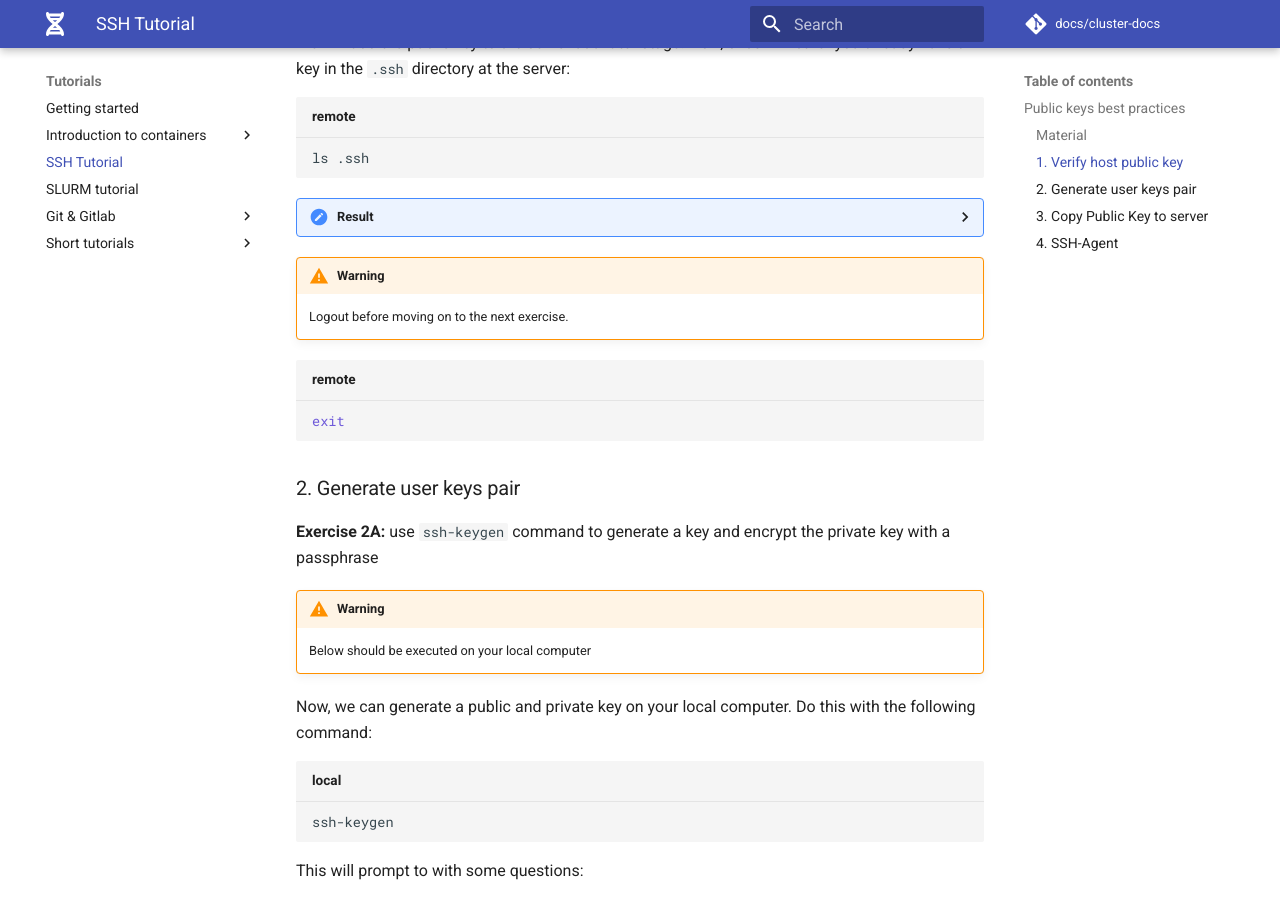
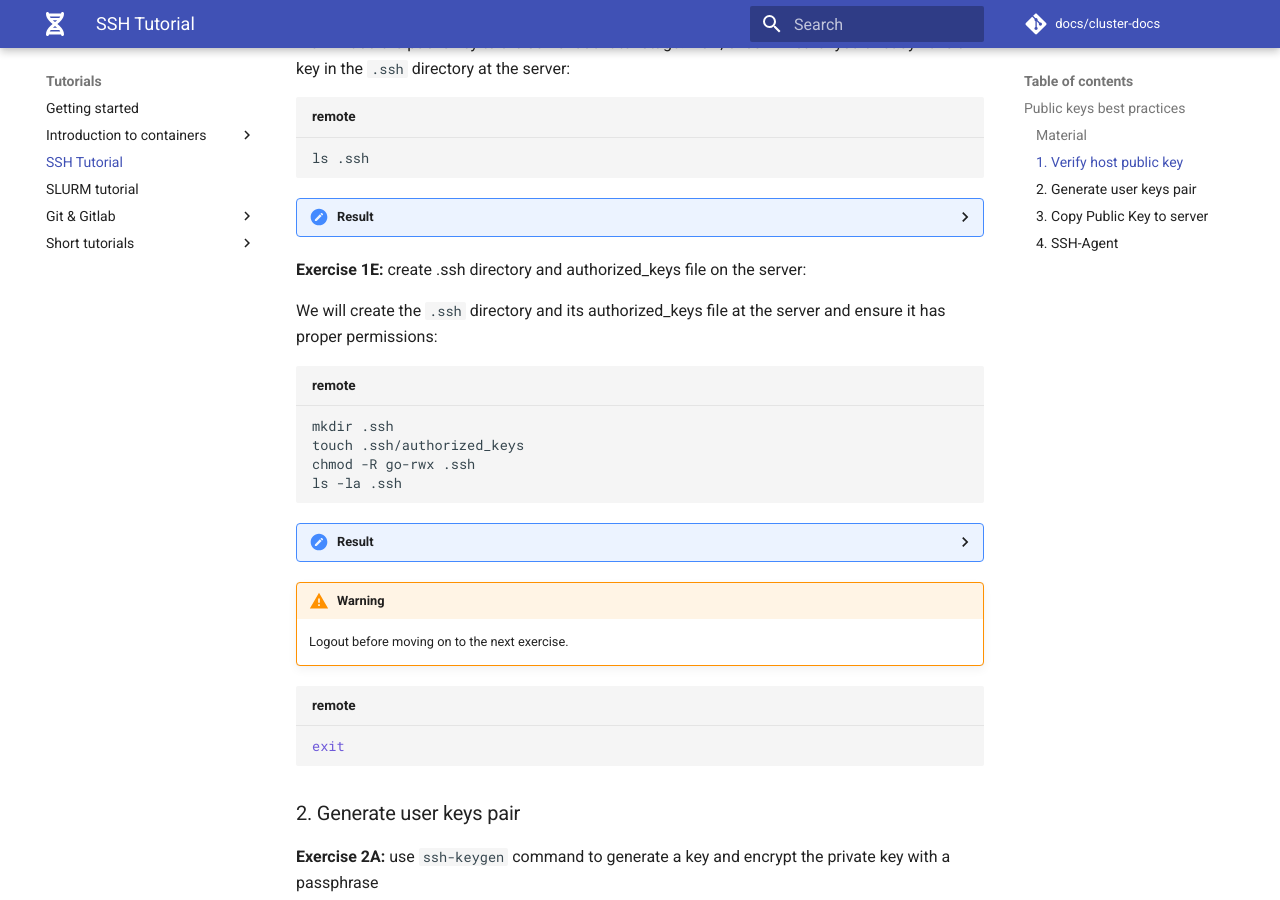
Before and after one commit to GeertvanGeest/cluster-docs, an MkDocs documentation site: the page built from docs/tutorials/SSH_tutorial.md, in a window 1280 px wide and 900 px high, scrolled down 2538 px. Built offline with MkDocs 1.6.1 and Material for MkDocs 9.7.7, drawn with Linux system fonts in a browser that asks for light colours.

Commit message:
Update SSH_tutorial.md: add exercise 1E to create .ssh/authorized_keys with proper permissions

````diff
--- a/docs/tutorials/SSH_tutorial.md
+++ b/docs/tutorials/SSH_tutorial.md
@@ -144,6 +144,29 @@ ls .ssh
 
     ```
     ls: cannot access .ssh: No such file or directory
+    [<hpcuser>@binfservms01 ~]$
+    ```
+
+**Exercise 1E:** create .ssh directory and authorized_keys file on the server:
+
+We will create the `.ssh` directory and its authorized_keys file at the server and ensure it has proper permissions:
+
+``` bash title="remote"
+mkdir .ssh
+touch .ssh/authorized_keys
+chmod -R go-rwx .ssh
+ls -la .ssh
+```
+
+??? done "Result"
+    the .ssh directory and authorized_keys file have been created with permissions that only allow you to read and write:
+
+    ```
+    .ssh:
+    total 4
+    drwx------. 2 <hpcuser> <hpcuser>   29 29 sep 11:14 .
+    drwx------. 8 <hpcuser> <hpcuser> 4096 29 sep 11:14 ..
+    -rw-------. 1 <hpcuser> <hpcuser> 0 29 sep 11:16 authorized_keys
     [<hpcuser>@binfservms01 ~]$
     ```
 
````
